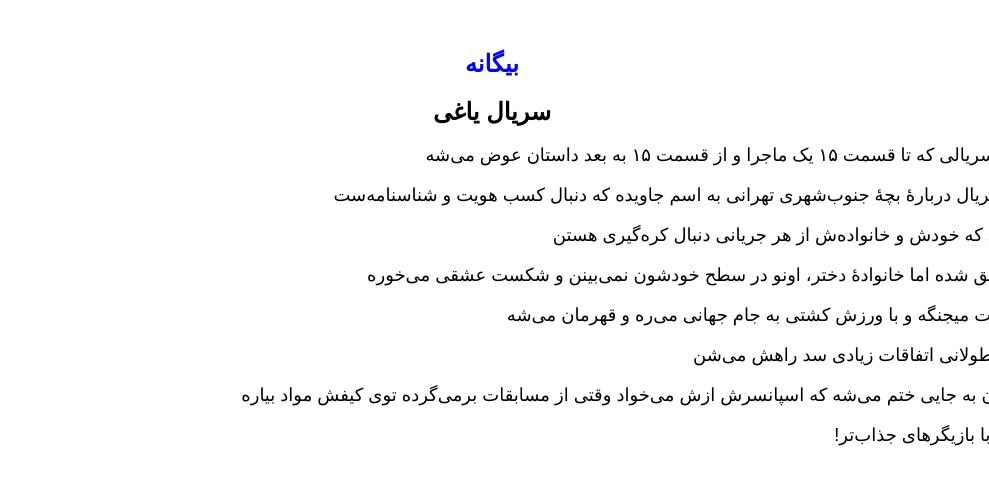
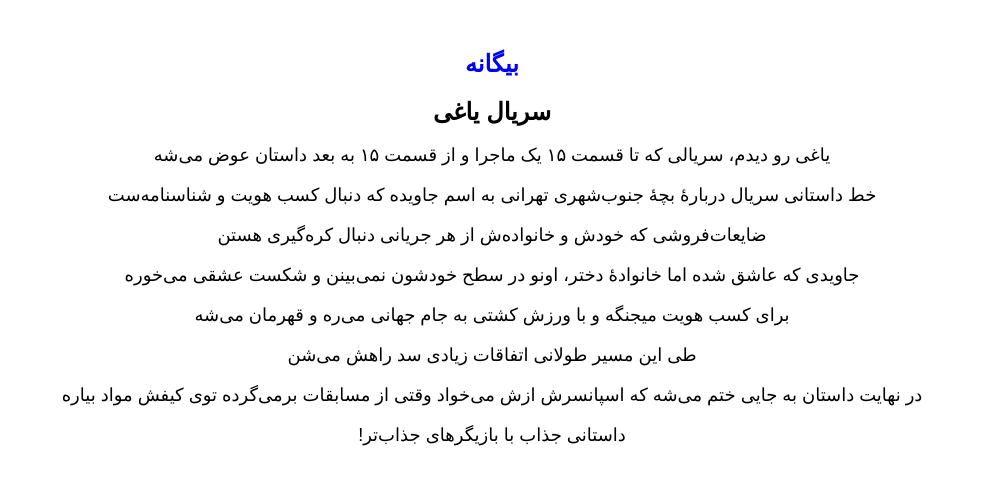
Before and after one commit to darkblog/darkblog.github.io, a Jekyll site: the page built from _posts/2023-8-19-4.md, in a window 1280 px wide. Shown: the top 485 px of the page, without its empty margins (291-1280 px from the left). Built offline with Jekyll 4.4.1, drawn with Linux system fonts in a browser that asks for light colours.

Commit message:
Update default.html

```diff
--- a/_layouts/default.html
+++ b/_layouts/default.html
@@ -10,7 +10,7 @@
 <title>{{ page.title }}</title>
 <meta name="description" content="{{ page.title }}">
 <link rel="canonical" href="{{ page.url | replace:'index.html','' | prepend: site.baseurl | prepend: site.url }}">
-<style amp-custom>body{font-family:sans-serif;margin:auto;padding:30px;text-align:center}h1,h2{font-size:x-large}a{color:blue;text-decoration:none;padding:10px}p{text-align:justify;text-justify:inter-word;font-size:large}</style>
+<style amp-custom>body{font-family:sans-serif;margin:auto;padding:30px;text-align:center}h1,h2{font-size:x-large}a{color:blue;text-decoration:none;padding:10px}p{text-align:justify;text-justify:inter-word;text-align-last:center;font-size:large}</style>
 </head>
 <body>
 <nav>
```
